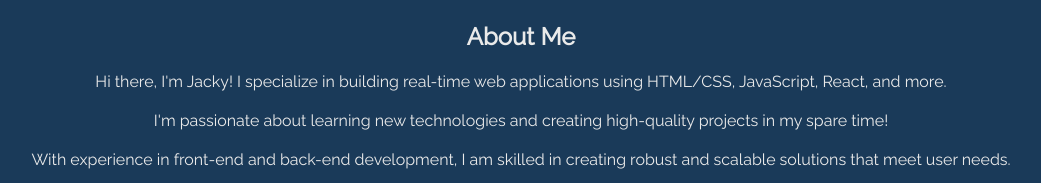
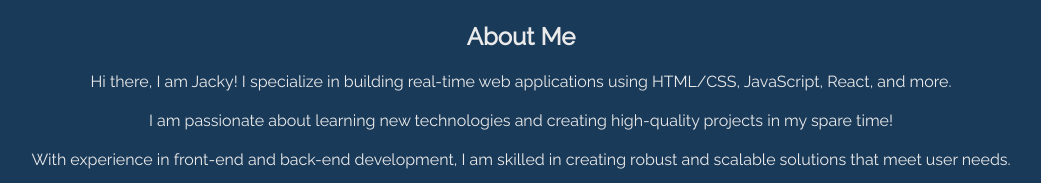
Before and after one commit to lyjacky11/jackyly-ca, a Next.js app: page / in a window 1280 px wide. Shown: the part 574-757 px from the top of the page, without its empty margins (119-1160 px from the left). Built offline with nearby package versions, Linux system fonts and the light colour scheme; no server answers.

Commit message:
Update site content

```diff
--- a/components/About.jsx
+++ b/components/About.jsx
@@ -7,8 +7,8 @@ export default function About() {
         <div className={styles.aboutMe}>
             <h2>About Me</h2>
             <div className={styles.desc}>
-                <p>Hi there, I'm Jacky! I specialize in building real-time web applications using HTML/CSS, JavaScript, React, and more.</p>
-                <p>I'm passionate about learning new technologies and creating high-quality projects in my spare time!</p>
+                <p>Hi there, I am Jacky! I specialize in building real-time web applications using HTML/CSS, JavaScript, React, and more.</p>
+                <p>I am passionate about learning new technologies and creating high-quality projects in my spare time!</p>
                 <p>With experience in front-end and back-end development, I am skilled in creating robust and scalable solutions that meet user needs.</p>
                 <p>My <Link href={projectsUrl}><a target="_blank">projects</a></Link> are available on my <Link href={gitHubUrl}><a target="_blank">GitHub profile</a></Link>. Feel free to check out my resume or contact me by email!</p>
             </div>
```
